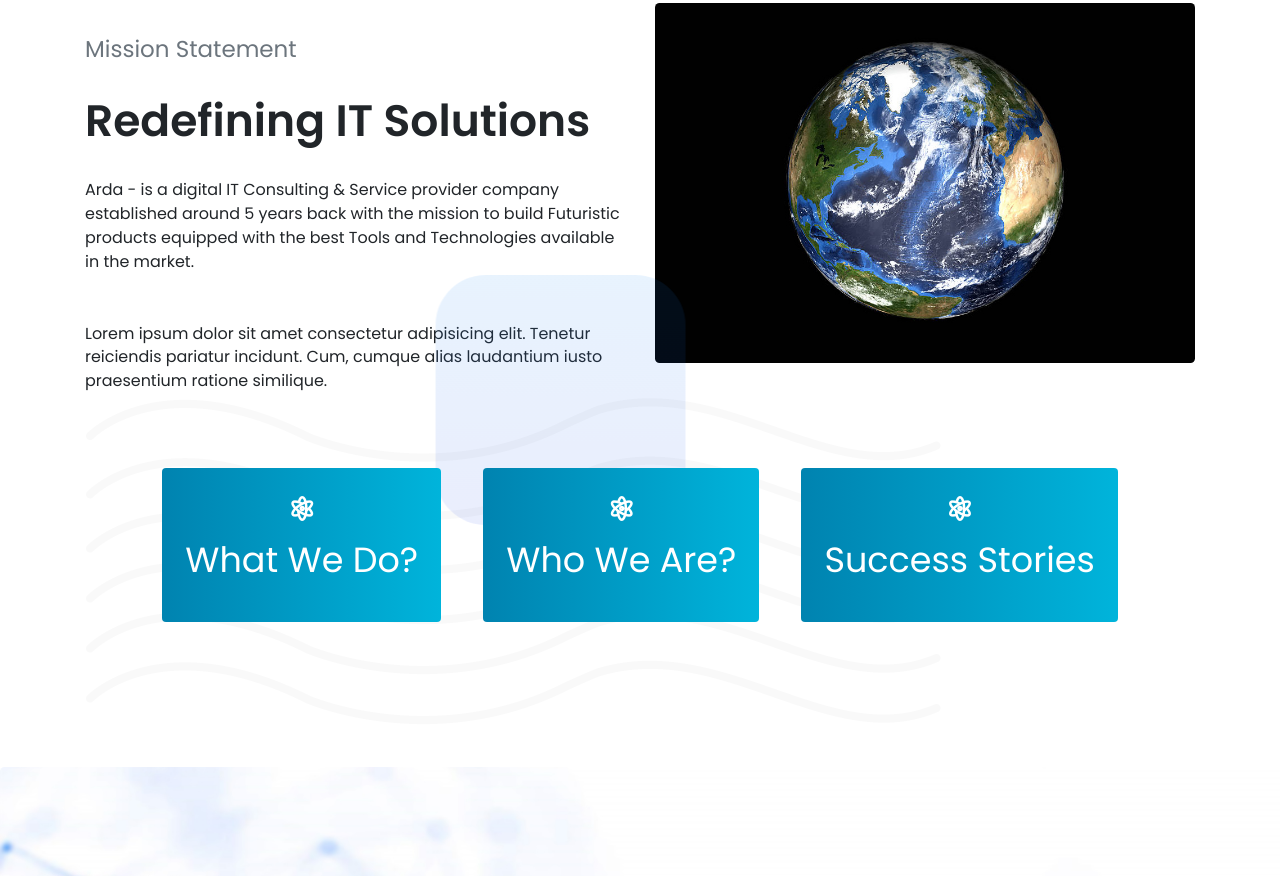
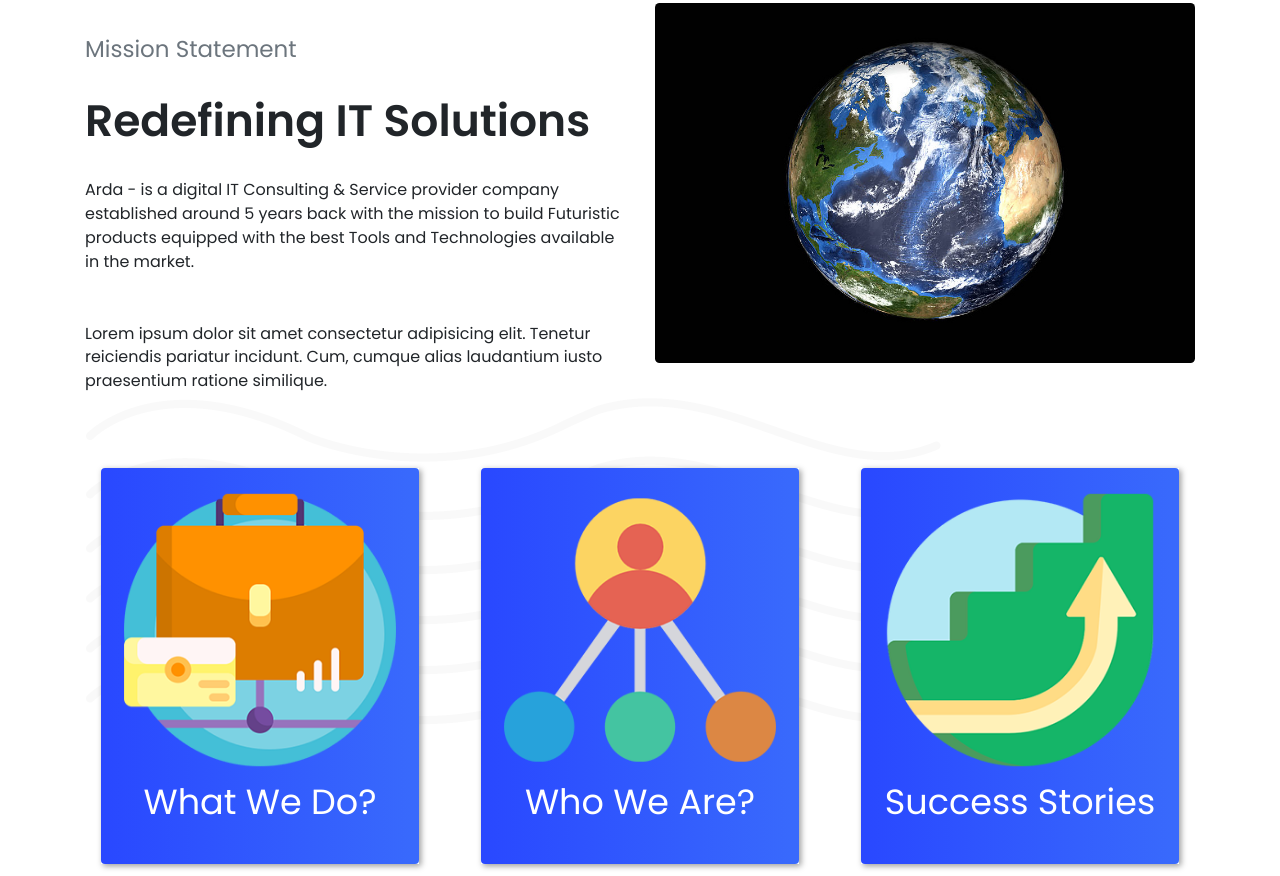
Before and after one commit to nadeem01/Arda, a React app: page / in a window 1280 px wide. Shown: the part 867-1743 px from the top of the page. Built offline with nearby package versions, Linux system fonts and the light colour scheme.

Commit message:
Updated navigation pill icons

```diff
--- a/src/App.css
+++ b/src/App.css
@@ -18,8 +18,8 @@ h3{
  }
 
  #pills, #heading{
-    background: #00B4DB;  /* fallback for old browsers */
-    background: -webkit-linear-gradient(to right, #0083B0, #00B4DB);  /* Chrome 10-25, Safari 5.1-6 */
-    background: linear-gradient(to right, #0083B0, #00B4DB); /* W3C, IE 10+/ Edge, Firefox 16+, Chrome 26+, Opera 12+, Safari 7+ */
+    background: #396afc;  /* fallback for old browsers */
+    background: -webkit-linear-gradient(to right, #2948ff, #396afc);  /* Chrome 10-25, Safari 5.1-6 */
+    background: linear-gradient(to right, #2948ff, #396afc); /* W3C, IE 10+/ Edge, Firefox 16+, Chrome 26+, Opera 12+, Safari 7+ */
 
  }
--- a/src/components/Header/Heading.js
+++ b/src/components/Header/Heading.js
@@ -29,7 +29,7 @@ import {
 export default function Heading(props) {
   return(
       <>
-      <h2 className="mt-5 display-3 text-white font-weight-bolder text-center border-top border-bottom border-info py-3" id="heading">
+      <h2 className="display-3 text-white font-weight-bolder text-center shadow-lg py-3" id="heading">
           <Container>
             <Container>
             {props.title}
--- a/src/views/Index.js
+++ b/src/views/Index.js
@@ -46,6 +46,7 @@ export default function Index() {
           <HardwareSection />
           <EndingSection />
           <Partners />
+          <Heading title="Get Ready to Serve Support" />
           <BookingSection />
         </div>
         <Footer />
--- a/src/views/IndexViews/BookingSection.js
+++ b/src/views/IndexViews/BookingSection.js
@@ -29,10 +29,6 @@ export default function Signup() {
   return (
     <div className="section header-filter" id="Booking">
       <Container>
-
-        <div className="squares square2" />
-        <div className="squares square3" />
-        <div className="squares square4" />
         <Row className="row-grid justify-content-between align-items-center">
           <Col lg="6">
             <h3 className="display-3 text-dark">
--- a/src/views/IndexViews/EndingSection.js
+++ b/src/views/IndexViews/EndingSection.js
@@ -36,7 +36,7 @@ export default function EndingSection() {
   return (
     <>
     <Heading title="Transforming Business Across the Globe"/>
-    <Container className="section mb-5">
+    <Container className="section mb-5" id="wwa">
       <img
         className="path path1"
         src={require("assets/img/triunghiuri.png")}
--- a/src/views/IndexViews/IntroSection.js
+++ b/src/views/IndexViews/IntroSection.js
@@ -105,42 +105,49 @@ export default function intro() {
             style={{ filter: "invert(100%)" }}
           />
 
-          <div className="squares square5" />
-
           {/* Buttons */}
           <Row className="justify-content-center align-items-center section">
-            <Nav className="nav-pills-info nav-pills-icons" pills>
-              <NavItem className="mx-lg-3">
-                <NavLink href="#pablo" id="pills">
-                  <i className=" display-3 text-white font-weight-bold tim-icons icon-atom" />
+            <Nav
+              className="nav-pills-info nav-pills-icons justify-content-center"
+              pills
+            >
+              <Col lg="4">
+                <NavItem className="mx-0 mx-lg-3 mb-4 mb-sm-4 mb-lg-0 shadow-lg">
+                  <NavLink href="#wwd" id="pills">
+                    <img src={require("assets/img/work.png")} />
                     <h3 className="display-3 text-white font-weight-normal">
                       What We Do?
                     </h3>
                   </NavLink>
                 </NavItem>
+              </Col>
 
-              <NavItem className="mx-lg-3">
-                <NavLink href="#pablo" id="pills">
-                <i className=" display-3 text-white font-weight-bold tim-icons icon-atom" />
+              <Col lg="4">
+                <NavItem className="mx-0 mx-lg-3 mb-4 mb-sm-4 mb-lg-0 shadow-lg">
+                  <NavLink href="#wwa" id="pills">
+                    <img src={require("assets/img/we.png")} />
                     <h3 className="display-3 text-white font-weight-normal">
                       Who We Are?
                     </h3>
                   </NavLink>
                 </NavItem>
+              </Col>
 
-              <NavItem className="mx-lg-3">
-                <NavLink href="#pablo" id="pills">
-                <i className=" display-3 text-white font-weight-bold tim-icons icon-atom" />
+              <Col lg="4">
+                <NavItem className="mx-0 mx-lg-3 mb-4 mb-sm-4 mb-lg-0 shadow-lg">
+                  <NavLink href="#" id="pills">
+                    <img src={require("assets/img/success.png")} />
                     <h3 className="display-3 text-white font-weight-normal">
                       Success Stories
                     </h3>
                   </NavLink>
                 </NavItem>
+              </Col>
+
+
+
             </Nav>
           </Row>
-          {/* <Col lg="4" className="justify-content-center align-items-center">hi</Col>
-                <Col lg="4" className="justify-content-center align-items-center">hi</Col>
-                <Col lg="4" className="justify-content-center align-items-center">hi</Col> */}
         </Container>
       </Container>
       <UncontrolledCarousel items={items} style={{ borderRadius: "0px" }} />
--- a/src/views/IndexViews/ServicesSection.js
+++ b/src/views/IndexViews/ServicesSection.js
@@ -48,7 +48,6 @@ export default function ServicesSection() {
   return (
     <>
       <Container className="section">
-      <div className="squares square1" />
         <Container>
           <Row>
             <Col lg="6">
--- a/src/views/IndexViews/TechnologySection.js
+++ b/src/views/IndexViews/TechnologySection.js
@@ -47,7 +47,7 @@ const carouselItems = [
 export default function TechnologySection() {
   return (
     <>
-      <Container className="section">
+      <Container className="section" id="wwd">
         <Container>
           <Row>
             <Col lg="6">
@@ -72,7 +72,6 @@ export default function TechnologySection() {
               </Button>
             </Col>
           </Row>
-          <div className="squares square7" />
         </Container>
       </Container>
 
```
Also changed, not shown: src/assets/img/llora.jpg (added), src/assets/img/success.png (added), src/assets/img/we.png (added), src/assets/img/work.png (added). Lines whose indentation alone changed are shown as unchanged.
